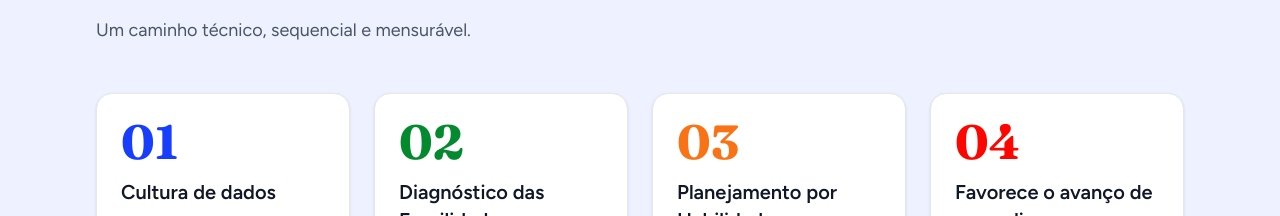
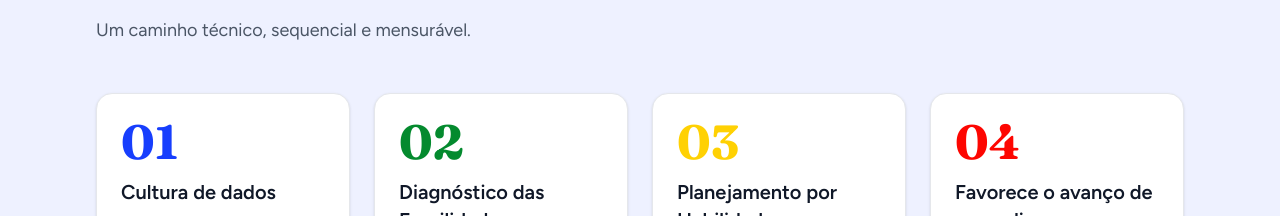
Before and after one commit to Lana-Menezes/luh-educa, a Next.js app: page / in a window 1280 px wide. Shown: the part 1623-1839 px from the top of the page. Built offline with nearby package versions, Linux system fonts and the light colour scheme; no server answers.

Commit message:
refactor: update color variables in globals.css and enhance participation calculations in EscolaPage for improved data representation and consistency

```diff
--- a/app/escolas/[escolaId]/page.tsx
+++ b/app/escolas/[escolaId]/page.tsx
@@ -88,9 +88,12 @@ export default async function EscolaPage({
           formatPercent(resultado.participacao),
           formatPercent(resumoAno.participacao),
           formatDelta(
-            resultado.participacao
-              ? ((resumoAno.participacao - resultado.participacao) / resultado.participacao) * 100
-              : 0,
+            Math.max(
+              0.1,
+              resultado.participacao
+                ? ((resumoAno.participacao - resultado.participacao) / resultado.participacao) * 100
+                : 0.1,
+            ),
             formatPercent,
           ),
         ],
@@ -98,7 +101,7 @@ export default async function EscolaPage({
           "Estudantes avaliados",
           resultado.alunosAvaliados,
           resumoAno.avaliados,
-          formatDelta(resumoAno.avaliados - resultado.alunosAvaliados, String),
+          formatDelta(Math.max(1, resumoAno.avaliados - resultado.alunosAvaliados), String),
         ],
       ],
     },
@@ -238,9 +241,12 @@ export default async function EscolaPage({
                 <td className="px-2 py-3 text-right">{formatPercent(resumoAno.participacao)}</td>
                 <td className="px-2 py-3 text-right">
                   {formatDelta(
-                    resultado.participacao
-                      ? ((resumoAno.participacao - resultado.participacao) / resultado.participacao) * 100
-                      : 0,
+                    Math.max(
+                      0.1,
+                      resultado.participacao
+                        ? ((resumoAno.participacao - resultado.participacao) / resultado.participacao) * 100
+                        : 0.1,
+                    ),
                     formatPercent,
                   )}
                 </td>
@@ -249,7 +255,7 @@ export default async function EscolaPage({
                 <th scope="row" className="py-3 pr-3 font-medium text-gray-900">Estudantes avaliados</th>
                 <td className="px-2 py-3 text-right">{resultado.alunosAvaliados}</td>
                 <td className="px-2 py-3 text-right">{resumoAno.avaliados}</td>
-                <td className="px-2 py-3 text-right">{formatDelta(resumoAno.avaliados - resultado.alunosAvaliados, String)}</td>
+                <td className="px-2 py-3 text-right">{formatDelta(Math.max(1, resumoAno.avaliados - resultado.alunosAvaliados), String)}</td>
               </tr>
             </tbody>
           </table>
@@ -291,9 +297,9 @@ export default async function EscolaPage({
 
       <section className="mt-6 rounded-xl border border-gray-200 bg-white p-6 shadow-sm">
         <div>
-          <h2 className="text-lg font-semibold text-gray-900">Método LUH · Turmas do {ano}º ano</h2>
+          <h2 className="text-lg font-semibold text-gray-900">Turmas do {ano}º ano</h2>
           <p className="mt-1 text-sm text-gray-500">
-            {avaliacaoSelecionada.nome} LUH ({formatData(avaliacaoSelecionada.data)}) ·{" "}
+            {avaliacaoSelecionada.nome} ({formatData(avaliacaoSelecionada.data)}) ·{" "}
             {resumoAno.avaliados} de {resumoAno.matriculados} estudantes avaliados
           </p>
         </div>
--- a/app/globals.css
+++ b/app/globals.css
@@ -14,10 +14,10 @@
   --color-danger-hover: #d40501;
   --color-danger-soft: #ffe5e4;
 
-  --color-accent: #f97316;
-  --color-accent-hover: #d36112;
-  --color-accent-soft: #fef1e7;
-  --color-accent-ink: #883f0c;
+  --color-accent: #ffd103;
+  --color-accent-hover: #e6bc00;
+  --color-accent-soft: #fff6cc;
+  --color-accent-ink: #9a7b00;
 
   /* Verde da logo Luh Educa. */
   --color-success: #048a2e;
```
